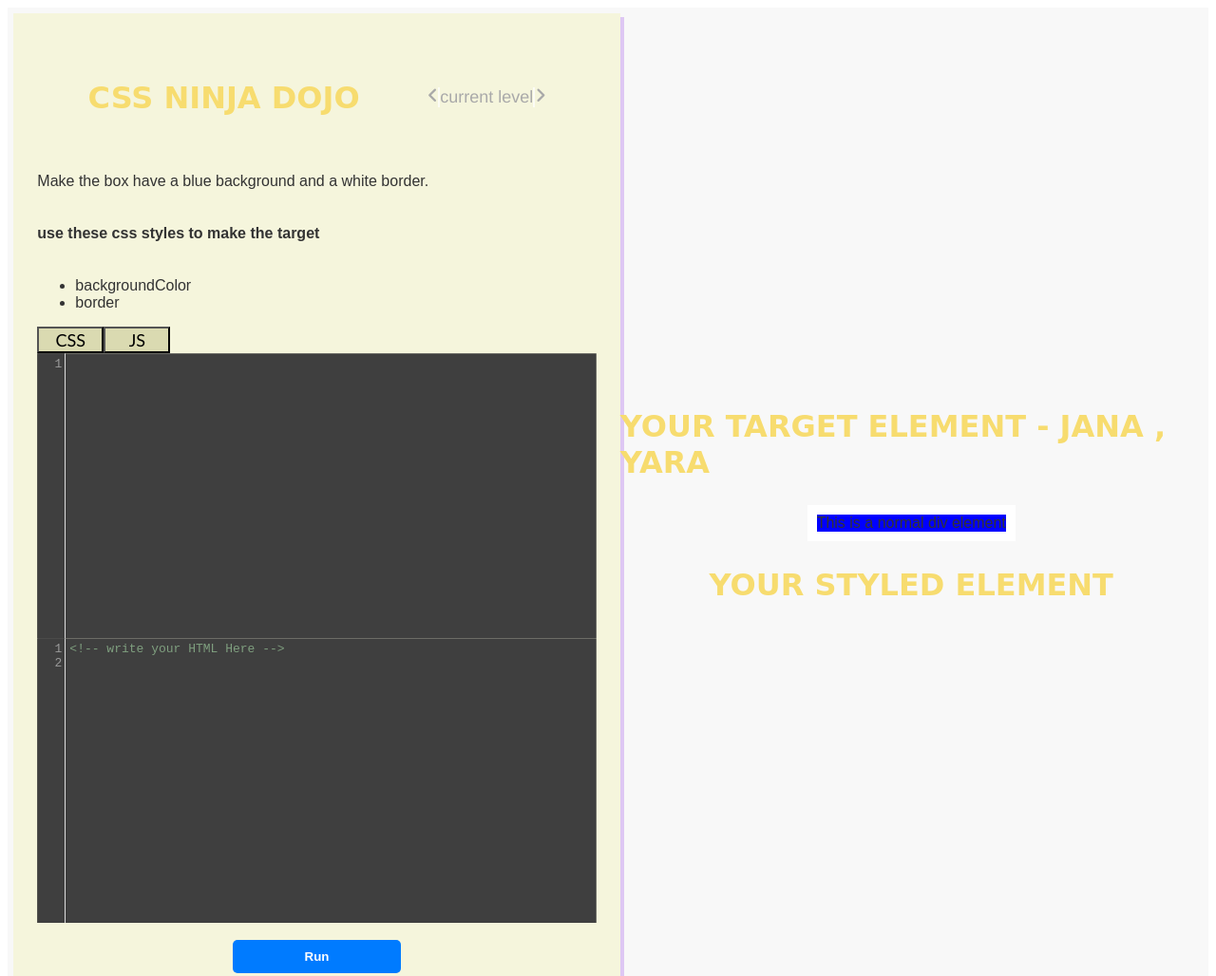
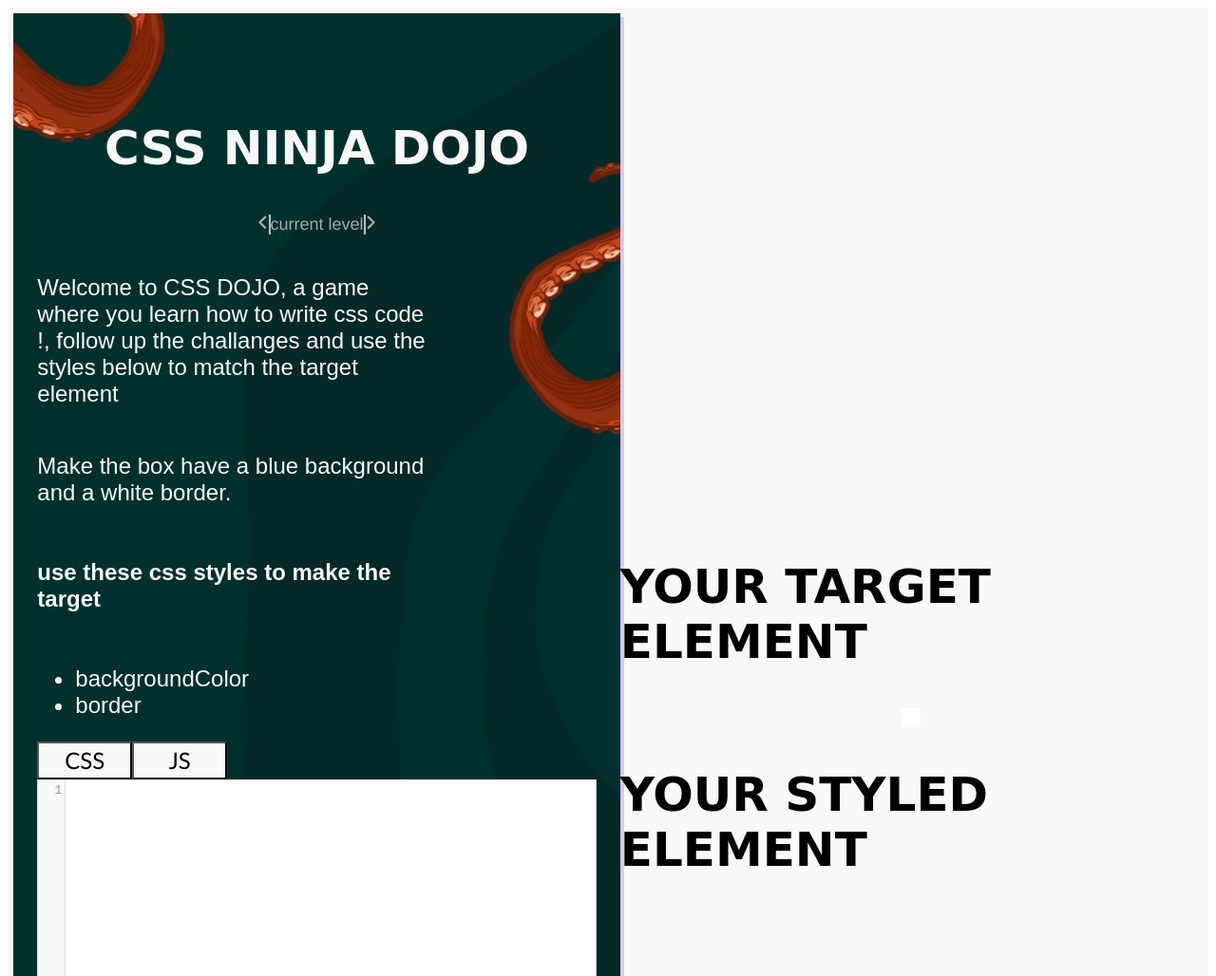
Before and after one commit to soreka/css-dojo, a website with bundled scripts: page index.html in a window 1280 px wide. Shown: the top 1028 px of the page at 95% size. Built offline with nearby package versions, Linux system fonts and the light colour scheme.

Commit message:
color theme :changed

```diff
--- a/index.html
+++ b/index.html
@@ -7,18 +7,19 @@
     <link rel="stylesheet" href="codemirror-5.65.16/addon/hint/show-hint.css">
     <link rel="stylesheet" href="codemirror-5.65.16/lib/codemirror.css">
     <link rel="stylesheet" href="./styles/styles.css">
-    <link rel="stylesheet" href="./codemirror-5.65.16/theme/zenburn.css">
+    <link rel="stylesheet" href="./codemirror-5.65.16/theme/xq-light.css">
     <script src="https://kit.fontawesome.com/686463c8ce.js" crossorigin="anonymous"></script>
 
 
     <title>CSS Game</title>
 </head>
-<body>
+<body >
     <div class="outer-container">
-        <section class="game-screen">
-            <h1 class="title">your target Element - Jana , Yara</h1>
+        <section  class="game-screen">
+
+            <h1 class="title">your target Element</h1>
             <div>
-                <div id="myDiv" class="styled-div">This is a normal div element</div>
+                <div id="myDiv"></div>
             </div>
 
             <div class="target">
@@ -28,10 +29,11 @@
                 </div>
             </div>
         </section>
-        <section class="game-info">
-            <div class="header" name="header">
+        <section class="game-info" style="background-image: url('./image-info.jpg');background-position: center; width: 100%;height: 100%;background-repeat:no-repeat;background-size: cover;" >
+            <div class="header" name="header" >
+
                 <div>
-                    <h1 class="title">CSS Ninja Dojo</h1>
+                    <h1 class="title main" >CSS Ninja Dojo</h1>
                 </div>
                 <div class="level-selection">
                     <span class="arrow-left">
@@ -42,10 +44,13 @@
                         <i class="fa-solid fa-angle-right" ></i>
                     </span>
                 </div>
+
             </div>
-            <p class="level-description" id="level-description"></p>
-            <h4>use these css styles to make the target</h4>
-            <ul class="css-tips" id="css-tips"></ul>
+            <p class="label">Welcome to CSS DOJO, a game where you learn how to write css code !,
+                 follow up the challanges and use the styles below to match the target element </p>
+            <p class="label" id="level-description"></p>
+            <h4 class="label">use these css styles to make the target</h4>
+            <ul class="label" id="css-tips"></ul>
             <div class="code-container">
                 <div class="mode-changer">
                     <button id="css-mode-button" class="mode-button" name="css" >CSS</button>
@@ -57,7 +62,7 @@
                 <div id="js-container" >
                     <div id="js-code-editor" ></div>
                 </div>
-                <button id="run-code" >Run</button>
+                <button id="run-code" class="run-button" >Run</button>
             </div>
         </section>
 
--- a/js/index.js
+++ b/js/index.js
@@ -7,7 +7,7 @@ var cssCodeMirror = CodeMirror.fromTextArea(
     value: "/*Write Your Styles Here #!#!*/\n",
     mode: "css",
     autoCloseTags: true,
-    theme: "zenburn",
+    theme: "ttcn",
     lineNumbers: true,
     extraKeys: { "Ctrl-Space": "autocomplete" },
 
@@ -18,7 +18,7 @@ var htmlCodeMirror = CodeMirror(document.getElementById("js-code-editor"), {
   value: "<!-- write your HTML Here -->\n",
   mode: "xml",
   autoCloseTags: true,
-  theme: "zenburn",
+  theme: "xq-light",
   lineNumbers: true,
   extraKeys: { "Ctrl-Space": "autocomplete" },
 
--- a/styles/styles.css
+++ b/styles/styles.css
@@ -23,7 +23,7 @@ html,body{
 .game-info{
     display: flex;
     flex-flow: column;
-    background-color: #F5F5DC;
+    background-color: #e8b65ae3;
     min-height: 100vh;
     width: 100%;
     padding: 2%;
@@ -43,9 +43,14 @@ html,body{
 .title{
     font-family: 'Fredoka One', cursive;
     text-transform: uppercase;
-    font-size: xx-large;
-    color: #F7DC6F;
+    font-size:50px;
+    color: #000000;
 }
+.main{font-size: xx-la;
+    color: #f8f8f8;
+    margin-top: 70px;
+}
+
 .level-selection{
     display: flex;
     justify-content: center;
@@ -97,7 +102,6 @@ html,body{
     padding: 1%;
     width: 30%;
 }
-
 #run-code{
     display: inline-block; /* Allow inline elements to behave like block elements */
     padding: 10px 20px; /* Adjust padding as needed */
@@ -106,8 +110,9 @@ html,body{
     font-weight: bold; /* Bold text to emphasize action */
     text-align: center; /* Center text within the button */
     text-decoration: none; /* Remove underline from text */
-    color: #fff; /* White text color */
-    background-color: #007bff; /* Blue background color */
+    color: #000000; /* White text color */
+    font:bolder;
+    background-color: #f8f8f8; /* Blue background color */
     border: none; /* Remove default border */
     transition: all 0.2s ease-in-out; /* Smooth hover effect */
   }
@@ -116,17 +121,7 @@ html,body{
     background-color: #0069d9; /* Darken background on hover */
 
 }
-/*
-#myDiv {
-    width: 300px; /* Set the width */
-    height: 150px; /* Set the height */
-    background-color: #f0f0f0; /* Set the background color */
-    border: 1px solid #ccc; /* Add a border */
-    padding: 10px; /* Add padding */
-    margin: 10px; /* Add margin */
 
-  }
- */
 
   .styled-div {
     width: 300px; /* Adjust width as needed */
@@ -154,12 +149,22 @@ html,body{
     flex-direction: row;
   }
 .mode-button{
-    background-color: #d3d3a4c3;
-    font-size: large;
+    background-color: #f8f8f8;
+    font-size: x-large;
     font-family: 'Gill Sans', 'Gill Sans MT', Calibri, 'Trebuchet MS', sans-serif;
-    width: 70px;
+    width: 100px;
+    height: 40px;
 }
 .mode-button:active{
     background-color: #8f7b7bb7;
 }
+
+.label{
+    color:#f8f8f8;
+    font-size:x-large;
+    width: 70%;
+
+}
+
+
 /* code editors styles */
```
Also changed, not shown: image-info.jpg (added), js/challanges.js (indentation only).
